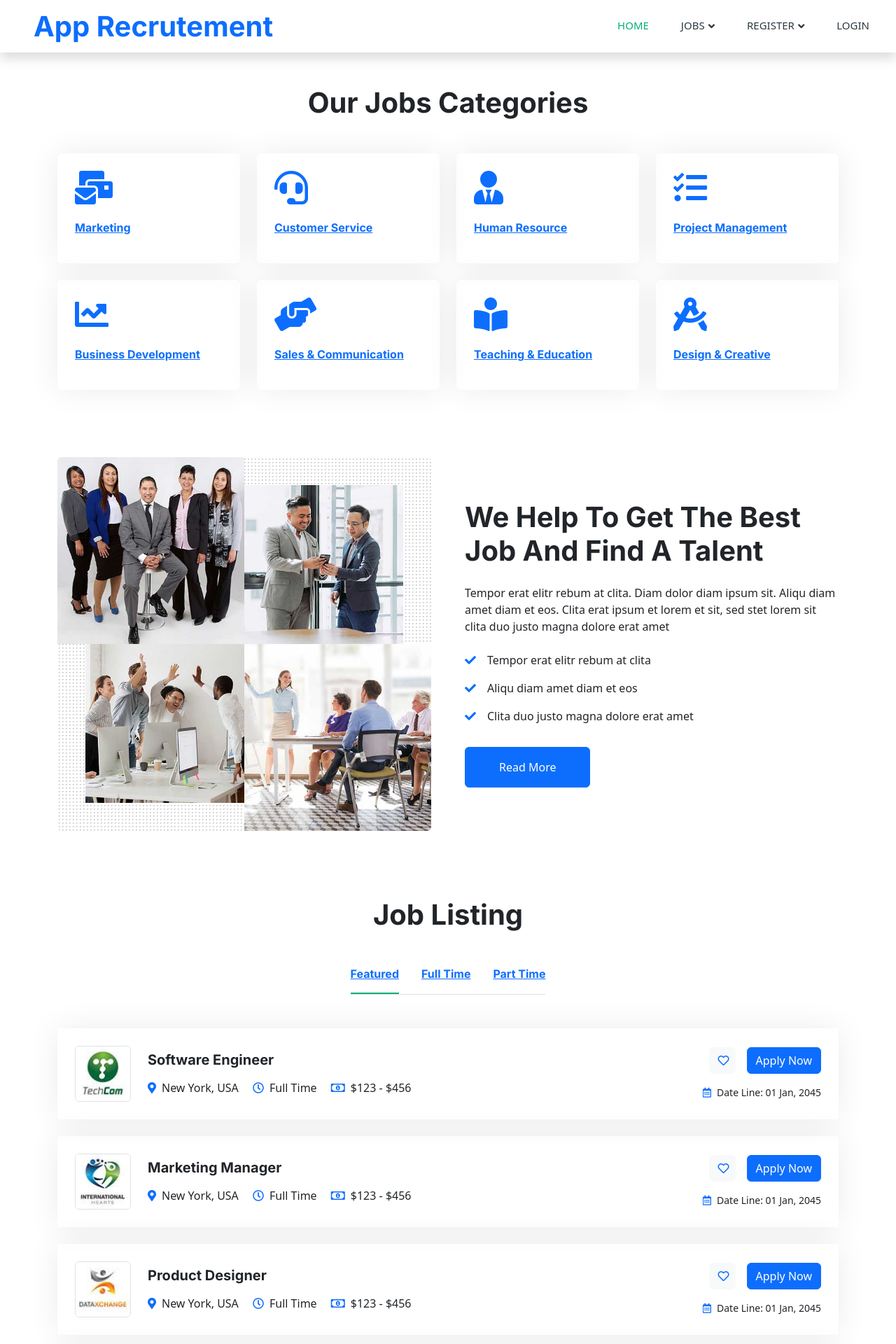
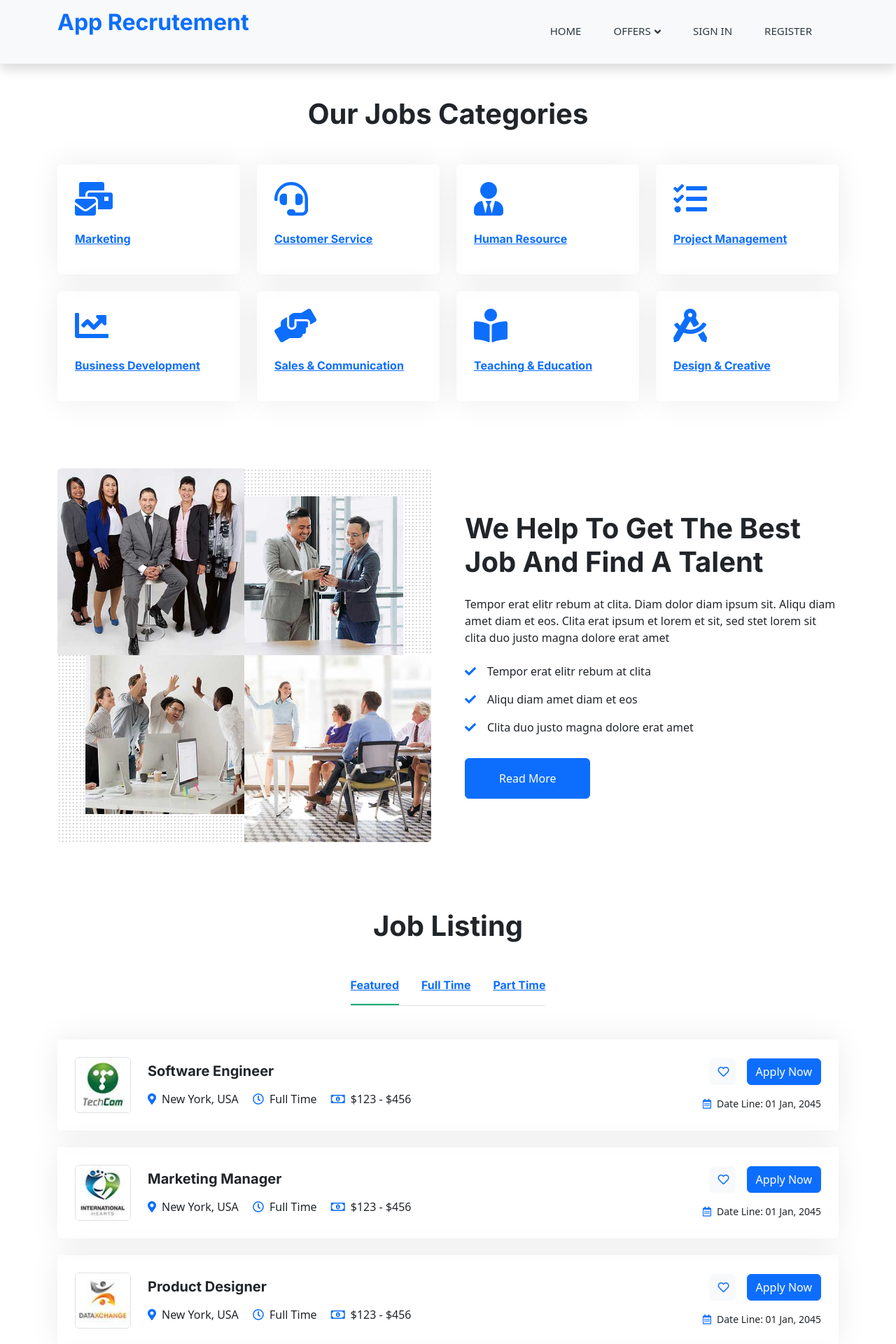
Before and after one commit to majdifkih/RecrutementApp, a Symfony app: template templates/index.html.twig in a window 1280 px wide. Shown: the top 1920 px of the page at 70% size. Run offline with Twig, Linux system fonts and the light colour scheme; the template is opened without the code that fills it, so the values that code supplies are empty; some libraries are stand-ins or nearby versions.

Commit message:
header commit

```diff
--- a/templates/base.html.twig
+++ b/templates/base.html.twig
@@ -28,10 +28,18 @@
     <!-- Customized Bootstrap Stylesheet -->
     <link href="/assets/css/bootstrap.min.css" rel="stylesheet">
 
+
+
+
+
+
+    <!--google material icon-->
+    <link href="https://fonts.googleapis.com/css2?family=Material+Icons"rel="stylesheet">
     <!-- Template Stylesheet -->
     <link href="/assets/css/style.css" rel="stylesheet">
     {% block stylesheets %}
         <link href="https://cdn.jsdelivr.net/npm/bootstrap@5.3.2/dist/css/bootstrap.min.css" rel="stylesheet" integrity="sha384-T3c6CoIi6uLrA9TneNEoa7RxnatzjcDSCmG1MXxSR1GAsXEV/Dwwykc2MPK8M2HN" crossorigin="anonymous">
+
     {% endblock %}
 
     {% block javascripts %}
@@ -50,38 +58,67 @@
 
 
     <!-- Navbar Start -->
-    <nav class="navbar navbar-expand-lg bg-white navbar-light shadow sticky-top p-0">
-        <a href="{{ path ('app_home_page') }}" class="navbar-brand d-flex align-items-center text-center py-0 px-4 px-lg-5">
-            <h1 class="m-0 text-primary">App Recrutement</h1>
-        </a>
-        <button type="button" class="navbar-toggler me-4" data-bs-toggle="collapse" data-bs-target="#navbarCollapse">
-            <span class="navbar-toggler-icon"></span>
-        </button>
-        <div class="collapse navbar-collapse" id="navbarCollapse">
-            <div class="navbar-nav ms-auto p-4 p-lg-0">
-                <a href="" class="nav-item nav-link active">Home</a>
-                <div class="nav-item dropdown">
-                    <a href="#" class="nav-link dropdown-toggle" data-bs-toggle="dropdown">Jobs</a>
-                    <div class="dropdown-menu rounded-0 m-0">
-                        <a href="{{ path('app_job_index') }}" class="dropdown-item">Job Offers</a>
-                        <a href="{{ path('app_intern_ship_index') }}" class="dropdown-item">Internship Offers</a>
-                    </div>
-                </div>
-
-                <div class="nav-item dropdown">
-                    <a href="#" class="nav-link dropdown-toggle" data-bs-toggle="dropdown">Register</a>
-                    <div class="dropdown-menu rounded-0 m-0">
-                        <a href="{{ path ('app_registration_recruiter') }}" class="dropdown-item">Recruiter</a>
-                        <a href="{{ path('app_registration_candidat') }}" class="dropdown-item">Candidat</a>
-                    </div>
-                </div>
-
-                <a href="{{ path('app_login') }}" class="nav-item nav-link"> Login </a>
+    <nav class="navbar navbar-expand-md navbar-light bg-light shadow">
+        <div class="container">
+            <a class="navbar-brand" href="{{ path('app_home_page') }}">
+                <h2 class="m-0 text-primary">  App Recrutement</h2>
+            </a>
+            <button class="navbar-toggler" type="button" data-bs-toggle="collapse" data-bs-target="#navbarCollapse">
+                <span class="navbar-toggler-icon"></span>
+            </button>
+            <div class="collapse navbar-collapse" id="navbarCollapse">
+                <ul class="navbar-nav ms-auto">
+                    <li class="nav-item"><a class="nav-link" href="{{ path('app_home_page') }}">Home</a></li>
+                    <li class="nav-item dropdown">
+                        <a class="nav-link dropdown-toggle" href="#" id="jobsDropdown" role="button" data-bs-toggle="dropdown" aria-haspopup="true" aria-expanded="false">Offers</a>
+                        <div class="dropdown-menu" aria-labelledby="jobsDropdown">
+                            <a class="dropdown-item" href="{{ path('app_job_index') }}" style="text-decoration: none;color: #808080; display: flex; margin-top: 4%">  <span class="material-icons" style="color: #808080;margin-right: 4%">work</span> Job Offers</a>
+                            <a class="dropdown-item" href="{{ path('app_intern_ship_index') }}" style="text-decoration: none;color: #808080; display: flex; margin-top: 4%"><span class="material-icons" style="color: #808080;margin-right: 4%">school</span> Internship Offers</a>
+                        </div>
+                    </li>
 
 
+                    {% if app.user %}
+
+                        <li class="nav-item"><a class="nav-link" href="{{ path('app_home_page') }}">My offers</a></li>
+                        </u>
+                        <li class="dropdown nav-item">
+                            <a class="nav-link" href="#" data-toggle="dropdown" style="text-decoration: none;">
+                                <img src="/assets/img/user.jpg" style="width:40px; border-radius:50%;"/> {{ app.user.getFirstName() }}
+                                <span class="xp-user-live"></span>
+                            </a>
+                            <ul class="dropdown-menu small-menu">
+                                <li><a href="{{ path('app_one_candidat')}}" style="text-decoration: none;color: #808080; display: flex; margin-top: 4%" >
+                                        <span class="material-icons" style="color: #808080;">person_outline</span>
+                                        Profile
+                                    </a></li>
+                                <li><a href="{{ path('app_edit_candidat') }}" style="text-decoration: none;color: #808080;display: flex; margin-top: 4%">
+                                        <span class="material-icons" style="color: #808080;">settings</span>
+                                        Settings
+                                    </a></li>
+                                <li><a href="{{path('app_logout')}}" style="text-decoration: none;color: #808080;display: flex; margin-top: 4%">
+                                        <span class="material-icons" style="color: #808080;">logout</span>
+                                        Logout
+                                    </a></li>
+                            </ul>
+                        </li>
+
+                    {% else %}
+                        <li class="nav-item">
+                            <a class="nav-link" href="{{ path('app_login') }}">Sign In</a>
+                        </li>
+                        <li class="nav-item">
+                            <a class="nav-link " href="{{ path('app_registration_candidat') }}">Register</a>
+                        </li>
+                    {% endif %}
+                </ul>
             </div>
         </div>
     </nav>
+
+
+
+
     <!-- Navbar End -->
 
 </head>
@@ -154,6 +191,15 @@
         <!-- Back to Top -->
         <a href="#" class="btn btn-lg btn-primary btn-lg-square back-to-top"><i class="bi bi-arrow-up"></i></a>
     </footer>
+
+
+    <!-- Optional JavaScript -->
+    <!-- jQuery first, then Popper.js, then Bootstrap JS -->
+    <script src="/assets/js/Dash/jquery-3.3.1.slim.min.js"></script>
+
+    <script src="/assets/js/Dash/bootstrap.min.js"></script>
+
+
 {% endblock %}
 
 </html>
```
